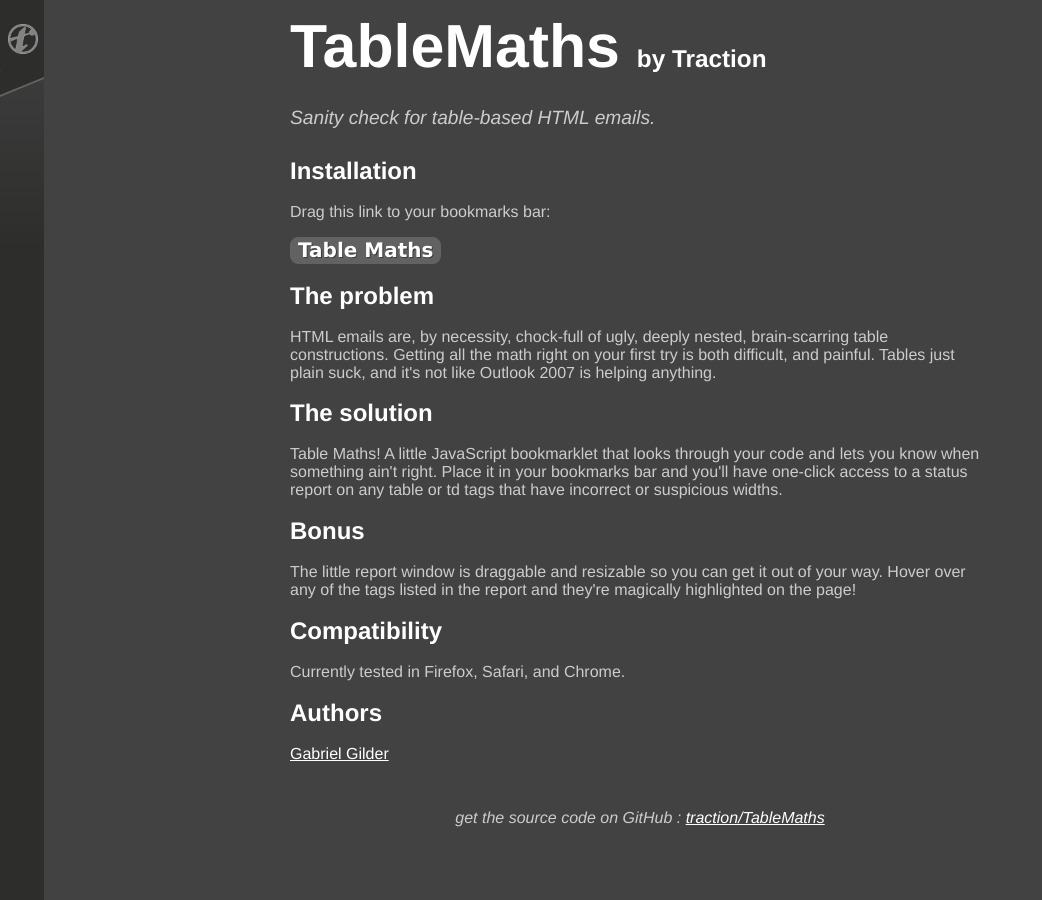
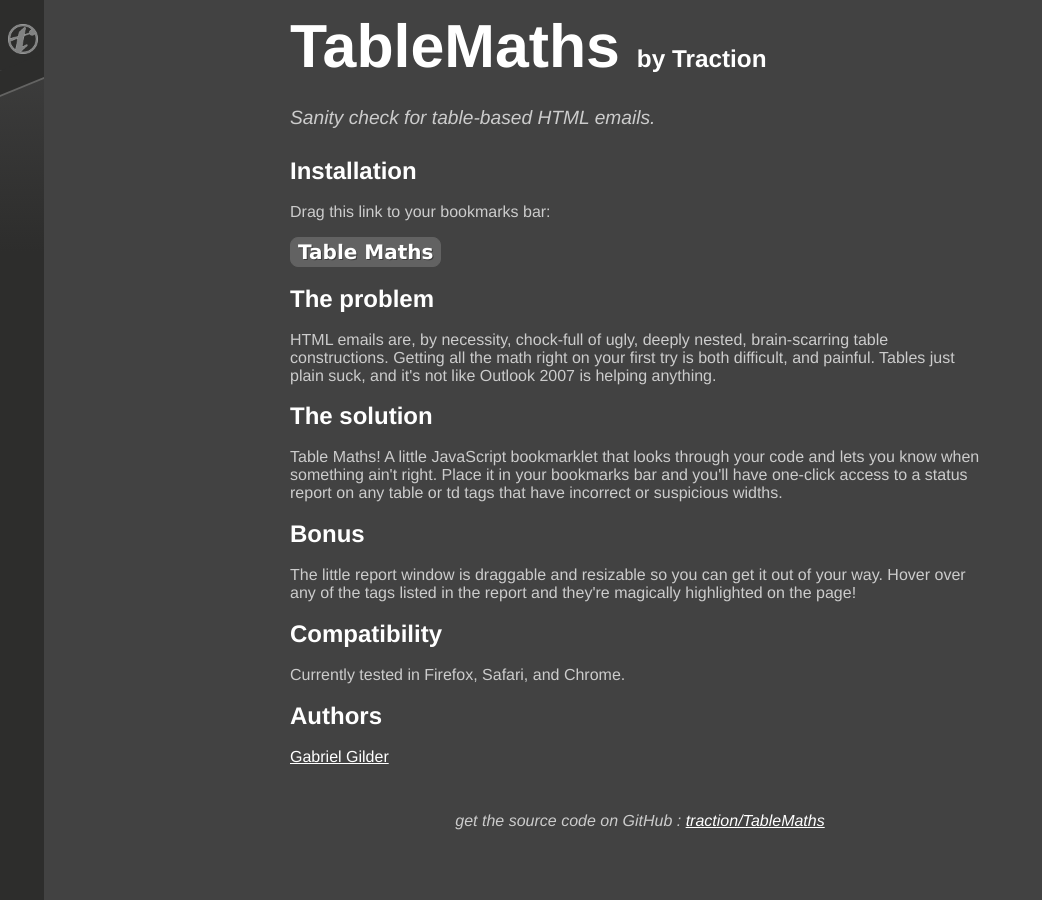
Before and after one commit to traction/TableMaths, a Jekyll site: the page built from index.html, in a window 1280 px wide. Shown: the whole page, without its empty margins (0-1042 px from the left). Built offline with Jekyll 4.4.1, drawn with Linux system fonts in a browser that asks for light colours.

Commit message:
* Move `.bookmarklet` style to it's own file. * Slight style changes to `.bookmarklet` * Minor body and `.container` style adjustments.

```diff
--- /dev/null
+++ b/_sass/bookmarklet.scss
@@ -0,0 +1,23 @@
+// bookmarklet
+
+// Colors
+$bookmarklet-background: #626262;
+$bookmarklet-shadow: #3b3b3b;
+$bookmarklet-color: $swatch-white;
+
+// Style
+.bookmarklet {
+  display: inline-block;
+  border: 1px solid $bookmarklet-background;
+  border-radius: 8px;
+  background-color: $bookmarklet-background;
+  padding: 4px 7px;
+  text-align: center;
+  text-decoration: none;
+  text-shadow: $bookmarklet-shadow 1px 1px 0;
+  line-height: 1;
+  color: $bookmarklet-color;
+  font-family: 'Lucida Grande', Verdana, sans-serif;
+  font-size: 20px;
+  font-weight: bold;
+}
--- a/_sass/style.scss
+++ b/_sass/style.scss
@@ -13,8 +13,8 @@
   margin: 0 auto;
   width: 700px;
 
-  @media (max-width: 800px) {
-    margin: 0 auto;
+  @media ($meida-small-max) {
+    margin: 0 5px;
     width: 95%;
   }
 }
@@ -54,8 +54,7 @@
 }
 
 .description {
-  margin-bottom: 30px;
-  margin-top: 30px;
+  margin: 30px 0;
   font-size: 1.2em;
   font-style: italic;
 }
@@ -81,20 +80,3 @@
   text-align: center;
   font-style: italic;
 }
-
-.bookmarklet {
-  display: inline-block;
-  border: 1px solid $bookmarklet-background;
-  border-radius: 8px;
-  background-color: $bookmarklet-background;
-  padding: 0 7px 1px;
-  min-width: 62px;
-  vertical-align: 2px;
-  text-align: center;
-  text-decoration: none;
-  text-shadow: $bookmarklet-shadow 1px 1px 0;
-  color: $bookmarklet-color;
-  font-family: 'Lucida Grande', Verdana, sans-serif;
-  font-size: 20px;
-  font-weight: bold;
-}
--- a/_sass/swatches.scss
+++ b/_sass/swatches.scss
@@ -8,10 +8,5 @@
 $color-headings: $swatch-white;
 $color-hr: #aaa;
 
-// bookmarklet
-$bookmarklet-background: #626262;
-$bookmarklet-shadow: #3B3B3B;
-$bookmarklet-color: $swatch-white;
-
 // Media viewports
 $meida-small-max: 'max-width: 800px';
--- a/assets/css/style.scss
+++ b/assets/css/style.scss
@@ -3,4 +3,5 @@
 
 @import 'swatches';
 @import 'traction-sidenav';
+@import 'bookmarklet';
 @import 'style';
```
